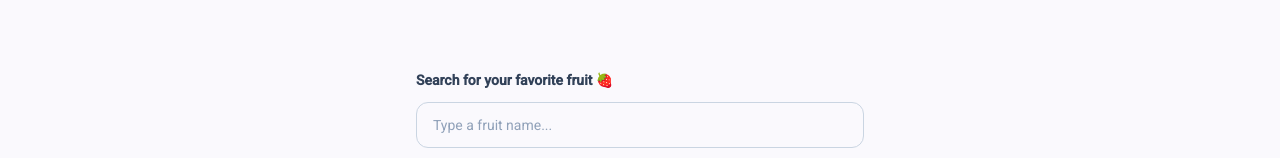
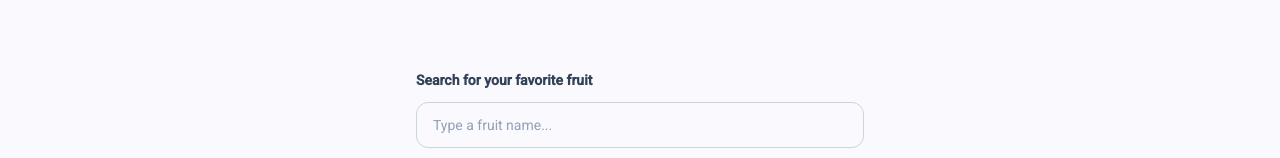
Before and after one commit to leti74/progetto-angular, an Angular app: page /search in a window 1280 px wide. Shown: the part 251-409 px from the top of the page. Built offline with nearby package versions, Linux system fonts and the light colour scheme.

Commit message:
tolto icona

```diff
--- a/src/app/pages/search-fruit/search-fruit.html
+++ b/src/app/pages/search-fruit/search-fruit.html
@@ -4,7 +4,7 @@
     <form (ngSubmit)="onSearch()" class="w-full max-w-md flex flex-col gap-3">
 
         <label for="fruit-search" class="block text-slate-700 text-sm font-semibold">
-            Search for your favorite fruit 🍓
+            Search for your favorite fruit
         </label>
 
         <input id="fruit-search" type="text" placeholder="Type a fruit name..." [ngModel]="searchTerm()"
--- a/src/index.html
+++ b/src/index.html
@@ -3,7 +3,7 @@
 
 <head>
   <meta charset="utf-8">
-  <title>ProgettoAngular</title>
+  <title>NutriFruit🍓</title>
   <base href="/">
   <meta name="viewport" content="width=device-width, initial-scale=1">
   <link rel="icon" type="image/x-icon" href="favicon.ico">
```
